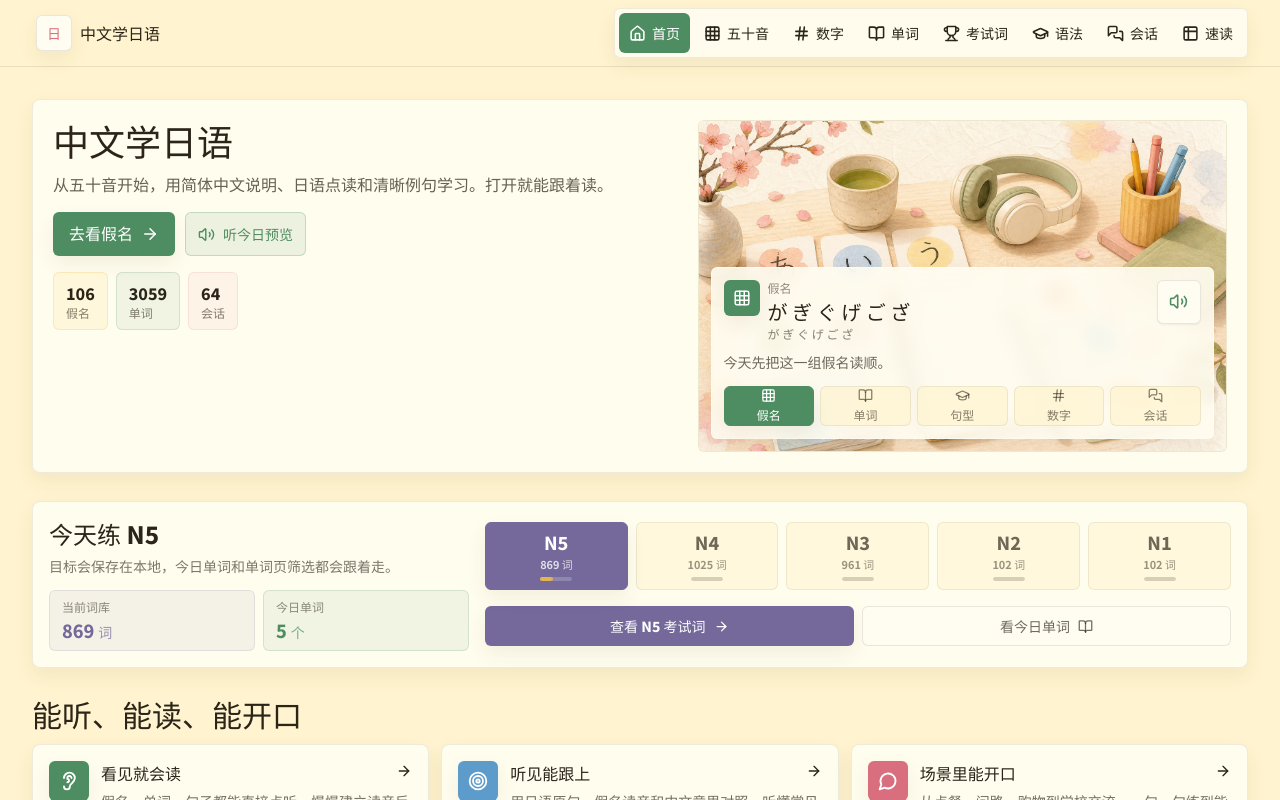
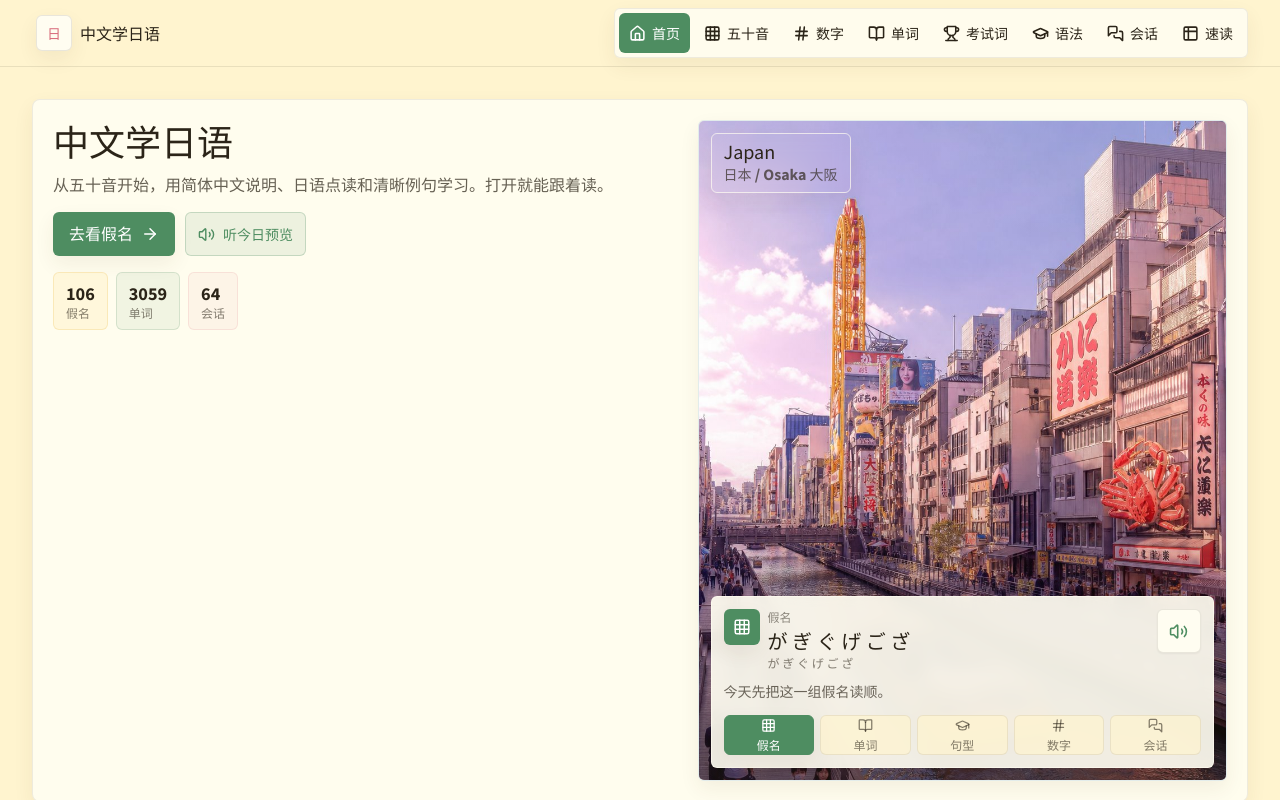
Before and after one commit to marksui/nihongo-learning, a React (Vite) app: page / in a window 1280 px wide. Shown: the top 800 px of the page. Built offline with nearby package versions, Linux system fonts and the light colour scheme.

Commit message:
Update home cover image

```diff
--- a/src/pages/Home.tsx
+++ b/src/pages/Home.tsx
@@ -428,15 +428,20 @@ const Home = ({ onNavigate, onSpeak }: HomeProps) => {
           </>
         }
         media={
-          <div className="overflow-hidden rounded-md border border-ink/8 bg-rice/45">
-            <div className="relative aspect-[4/3] min-h-[18rem] overflow-hidden sm:aspect-[16/10] lg:h-full">
+          <div className="overflow-hidden rounded-md border border-sora/18 bg-paper shadow-card">
+            <div className="relative aspect-[9/13] min-h-[26rem] overflow-hidden sm:aspect-[4/5] lg:h-full lg:min-h-[34rem]">
               <img
                 src={homeStudyScene}
-                alt="日语学习桌面插画"
-                className="h-full w-full object-cover"
+                alt="大阪道顿堀河岸街景封面"
+                className="h-full w-full object-cover object-[center_44%]"
                 loading="eager"
               />
-              <div className="absolute inset-x-3 bottom-3 rounded-md border border-paper/70 bg-paper/90 p-3 shadow-card backdrop-blur">
+              <div className="absolute inset-0 bg-gradient-to-t from-ink/42 via-ink/0 to-paper/10" />
+              <div className="absolute left-3 top-3 rounded-md border border-paper/70 bg-paper/86 px-3 py-2 shadow-card backdrop-blur">
+                <p className="font-display text-lg italic leading-none text-ink">Japan</p>
+                <p className="mt-1 text-sm font-extrabold text-ink/68">日本 / Osaka 大阪</p>
+              </div>
+              <div className="absolute inset-x-3 bottom-3 rounded-md border border-paper/70 bg-paper/92 p-3 shadow-card backdrop-blur">
                 <div className="mb-2 flex items-start justify-between gap-3">
                   <div className="flex min-w-0 items-start gap-2">
                     <span className={`grid h-9 w-9 shrink-0 place-items-center rounded-md ${todayTaskAccentClasses[activeHeroPreview.key]} shadow-card`}>
```
Also changed, not shown: src/assets/home-study-scene.jpg.
